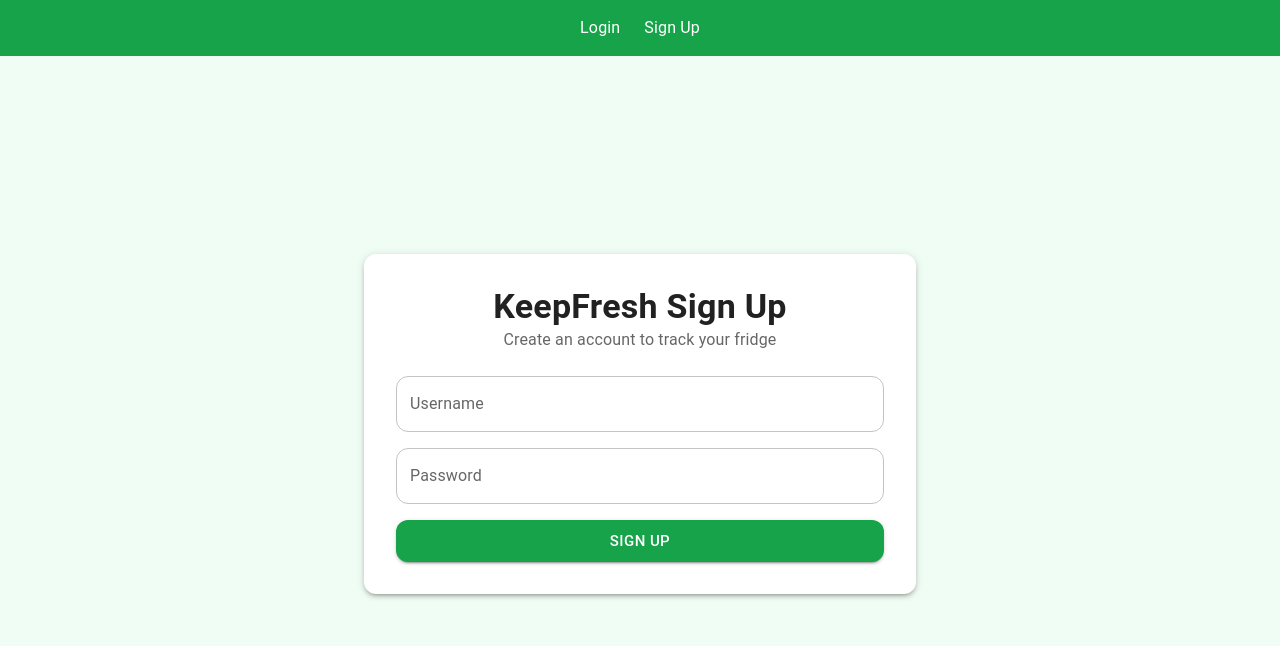
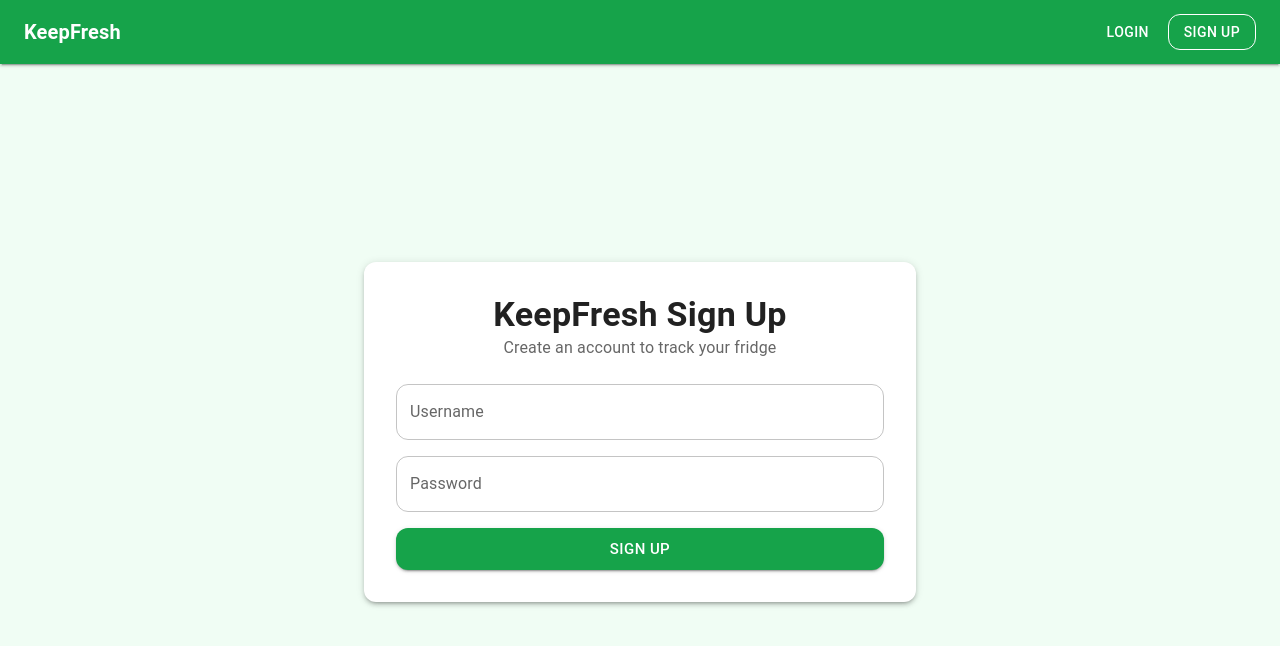
Before and after one commit to hvpham-yorku/project-group-8-keepfresh, a Next.js app in the folder frontend/: page /signup in a window 1280 px wide. Shown: the top 646 px of the page. Built offline with nearby package versions, Linux system fonts and the light colour scheme.

Commit message:
supporting components ui upgrade

```diff
--- a/frontend/components/AppNavbar.tsx
+++ b/frontend/components/AppNavbar.tsx
@@ -1,11 +1,30 @@
 import Link from "next/link";
+import { AppBar, Button, Stack, Toolbar, Typography } from "@mui/material";
 
 export default function AppNavbar() {
   return (
-    <nav className="w-full bg-blue-600 text-white p-4 flex justify-center gap-6">
-      <Link href="/userhome">Fridge</Link>
-      <Link href="/profile">Profile</Link>
-      <Link href="/login">Logout</Link>
-    </nav>
+    <AppBar position="static" color="primary" sx={{ bgcolor: "#2563eb" }}>
+      <Toolbar sx={{ justifyContent: "space-between" }}>
+        <Typography variant="h6" component="div" fontWeight={700}>
+          KeepFresh
+        </Typography>
+        <Stack direction="row" spacing={1}>
+          <Button component={Link} href="/userhome" color="inherit">
+            Fridge
+          </Button>
+          <Button component={Link} href="/profile" color="inherit">
+            Profile
+          </Button>
+          <Button
+            component={Link}
+            href="/login"
+            variant="outlined"
+            color="inherit"
+          >
+            Logout
+          </Button>
+        </Stack>
+      </Toolbar>
+    </AppBar>
   );
 }
--- a/frontend/components/Navbar.tsx
+++ b/frontend/components/Navbar.tsx
@@ -1,14 +1,27 @@
 import Link from "next/link";
+import { AppBar, Button, Stack, Toolbar, Typography } from "@mui/material";
 
 export default function Navbar() {
   return (
-    <nav className="w-full bg-green-600 text-white p-4 flex justify-center gap-6">
-      <Link href="/login" className="hover:underline">
-        Login
-      </Link>
-      <Link href="/signup" className="hover:underline">
-        Sign Up
-      </Link>
-    </nav>
+    <AppBar position="static" color="primary" elevation={2}>
+      <Toolbar sx={{ justifyContent: "space-between" }}>
+        <Typography variant="h6" component="div" fontWeight={700}>
+          KeepFresh
+        </Typography>
+        <Stack direction="row" spacing={1}>
+          <Button component={Link} href="/login" color="inherit">
+            Login
+          </Button>
+          <Button
+            component={Link}
+            href="/signup"
+            variant="outlined"
+            color="inherit"
+          >
+            Sign Up
+          </Button>
+        </Stack>
+      </Toolbar>
+    </AppBar>
   );
 }
```
